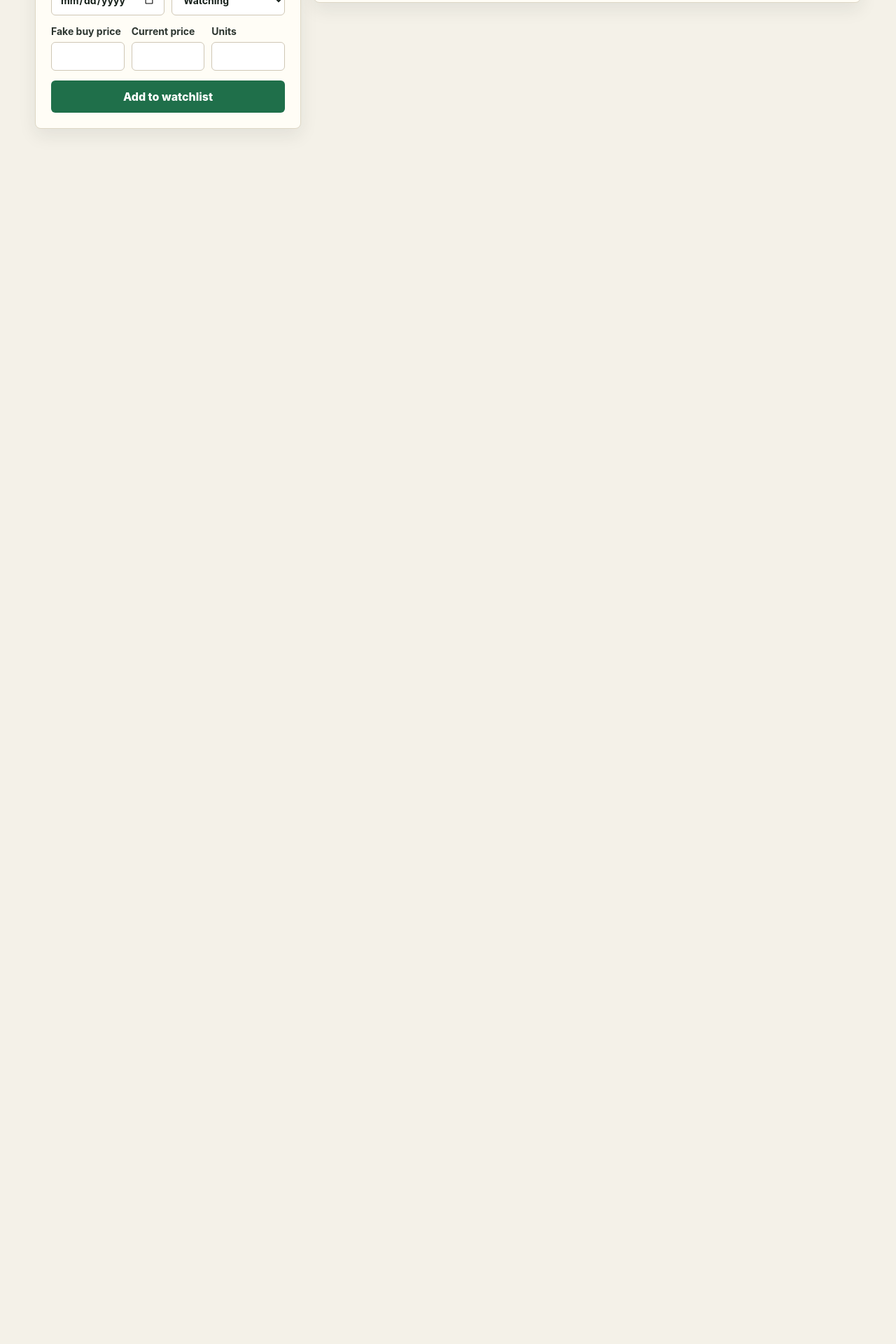
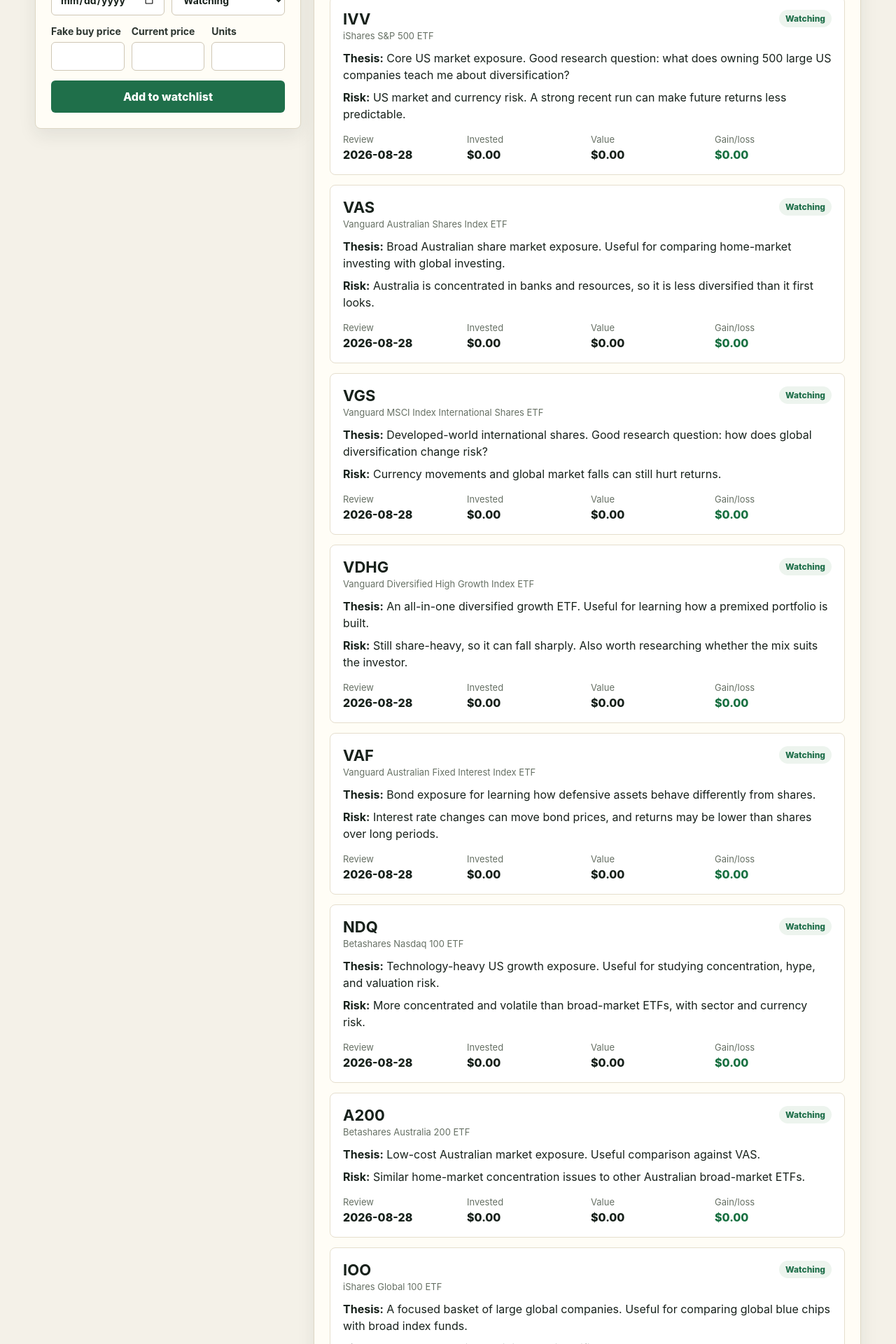
Before and after one commit to graychamb/Investment-Project-, a React (Vite) app: page / in a window 1280 px wide. Shown: the part 1000-2920 px from the top of the page at 70% size. Before the commit the page ends 1216 px from the top, so only its background shows below. Built offline with nearby package versions, Linux system fonts and the light colour scheme.

Commit message:
Add starter research watchlist ideas

```diff
--- a/src/App.jsx
+++ b/src/App.jsx
@@ -41,6 +41,111 @@
   units: '',
 };
 
+const suggestedResearchIdeas = [
+  {
+    id: 'idea-ivv',
+    ticker: 'IVV',
+    name: 'iShares S&P 500 ETF',
+    thesis: 'Core US market exposure. Good research question: what does owning 500 large US companies teach me about diversification?',
+    risk: 'US market and currency risk. A strong recent run can make future returns less predictable.',
+    reviewDate: '2026-08-28',
+    status: 'Watching',
+    buyPrice: 0,
+    currentPrice: 0,
+    units: 0,
+  },
+  {
+    id: 'idea-vas',
+    ticker: 'VAS',
+    name: 'Vanguard Australian Shares Index ETF',
+    thesis: 'Broad Australian share market exposure. Useful for comparing home-market investing with global investing.',
+    risk: 'Australia is concentrated in banks and resources, so it is less diversified than it first looks.',
+    reviewDate: '2026-08-28',
+    status: 'Watching',
+    buyPrice: 0,
+    currentPrice: 0,
+    units: 0,
+  },
+  {
+    id: 'idea-vgs',
+    ticker: 'VGS',
+    name: 'Vanguard MSCI Index International Shares ETF',
+    thesis: 'Developed-world international shares. Good research question: how does global diversification change risk?',
+    risk: 'Currency movements and global market falls can still hurt returns.',
+    reviewDate: '2026-08-28',
+    status: 'Watching',
+    buyPrice: 0,
+    currentPrice: 0,
+    units: 0,
+  },
+  {
+    id: 'idea-vdhg',
+    ticker: 'VDHG',
+    name: 'Vanguard Diversified High Growth Index ETF',
+    thesis: 'An all-in-one diversified growth ETF. Useful for learning how a premixed portfolio is built.',
+    risk: 'Still share-heavy, so it can fall sharply. Also worth researching whether the mix suits the investor.',
+    reviewDate: '2026-08-28',
+    status: 'Watching',
+    buyPrice: 0,
+    currentPrice: 0,
+    units: 0,
+  },
+  {
+    id: 'idea-vaf',
+    ticker: 'VAF',
+    name: 'Vanguard Australian Fixed Interest Index ETF',
+    thesis: 'Bond exposure for learning how defensive assets behave differently from shares.',
+    risk: 'Interest rate changes can move bond prices, and returns may be lower than shares over long periods.',
+    reviewDate: '2026-08-28',
+    status: 'Watching',
+    buyPrice: 0,
+    currentPrice: 0,
+    units: 0,
+  },
+  {
+    id: 'idea-ndq',
+    ticker: 'NDQ',
+    name: 'Betashares Nasdaq 100 ETF',
+    thesis: 'Technology-heavy US growth exposure. Useful for studying concentration, hype, and valuation risk.',
+    risk: 'More concentrated and volatile than broad-market ETFs, with sector and currency risk.',
+    reviewDate: '2026-08-28',
+    status: 'Watching',
+    buyPrice: 0,
+    currentPrice: 0,
+    units: 0,
+  },
+  {
+    id: 'idea-a200',
+    ticker: 'A200',
+    name: 'Betashares Australia 200 ETF',
+    thesis: 'Low-cost Australian market exposure. Useful comparison against VAS.',
+    risk: 'Similar home-market concentration issues to other Australian broad-market ETFs.',
+    reviewDate: '2026-08-28',
+    status: 'Watching',
+    buyPrice: 0,
+    currentPrice: 0,
+    units: 0,
+  },
+  {
+    id: 'idea-ioo',
+    ticker: 'IOO',
+    name: 'iShares Global 100 ETF',
+    thesis: 'A focused basket of large global companies. Useful for comparing global blue chips with broad index funds.',
+    risk: 'Only 100 companies, so it is less diversified than broader global ETFs.',
+    reviewDate: '2026-08-28',
+    status: 'Watching',
+    buyPrice: 0,
+    currentPrice: 0,
+    units: 0,
+  },
+];
+
+function mergeResearchIdeas(watchlist) {
+  const existingTickers = new Set(watchlist.map((item) => item.ticker.toUpperCase()));
+  const missingIdeas = suggestedResearchIdeas.filter((item) => !existingTickers.has(item.ticker));
+  return [...watchlist, ...missingIdeas];
+}
+
 function money(value) {
   return new Intl.NumberFormat('en-US', {
     style: 'currency',
@@ -54,14 +159,14 @@
     const savedWatchlist = localStorage.getItem(watchlistStorageKey);
 
     if (!savedWatchlist) {
-      return startingWatchlist;
+      return mergeResearchIdeas(startingWatchlist);
     }
 
     try {
       const parsedWatchlist = JSON.parse(savedWatchlist);
-      return Array.isArray(parsedWatchlist) ? parsedWatchlist : startingWatchlist;
+      return Array.isArray(parsedWatchlist) ? mergeResearchIdeas(parsedWatchlist) : mergeResearchIdeas(startingWatchlist);
     } catch {
-      return startingWatchlist;
+      return mergeResearchIdeas(startingWatchlist);
     }
   });
   const [form, setForm] = useState(emptyForm);
```
